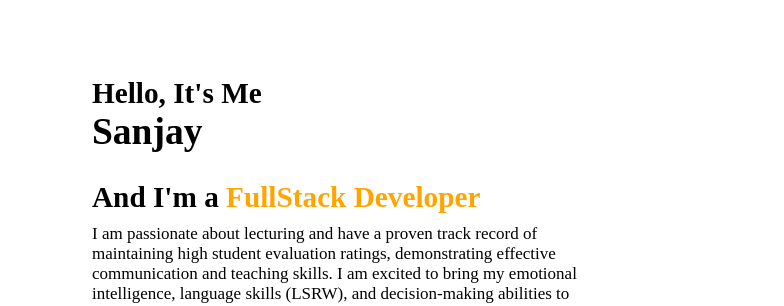
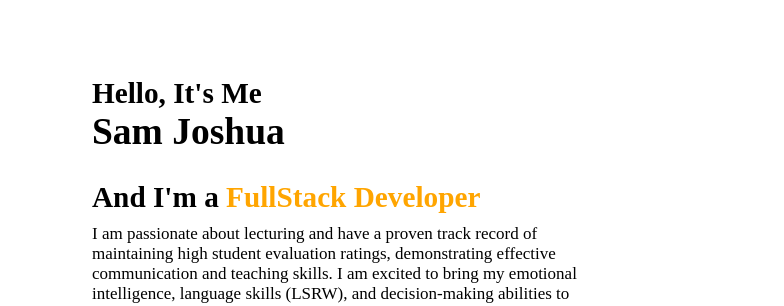
Before and after one commit to samjoshua2002/GreensPortfolio, a plain HTML site: page index.html in a window 1280 px wide. Shown: the part 161-467 px from the top of the page, 0-784 px from the left. Drawn offline with nearby package versions, Linux system fonts and the light colour scheme.

Commit message:
dfaskjfda

```diff
--- a/index.html
+++ b/index.html
@@ -35,7 +35,7 @@
                 <div class="intro">
                     <div class="text">
                         <h3>Hello, It's Me</h3>
-                        <h1>Sanjay</h1>
+                        <h1>Sam Joshua</h1>
                         <br>
                         <h3>And I'm a <span style="color: orange;">FullStack Developer</span></h3>
                         <p class="info">I am passionate about lecturing and have a proven track record of maintaining
```
